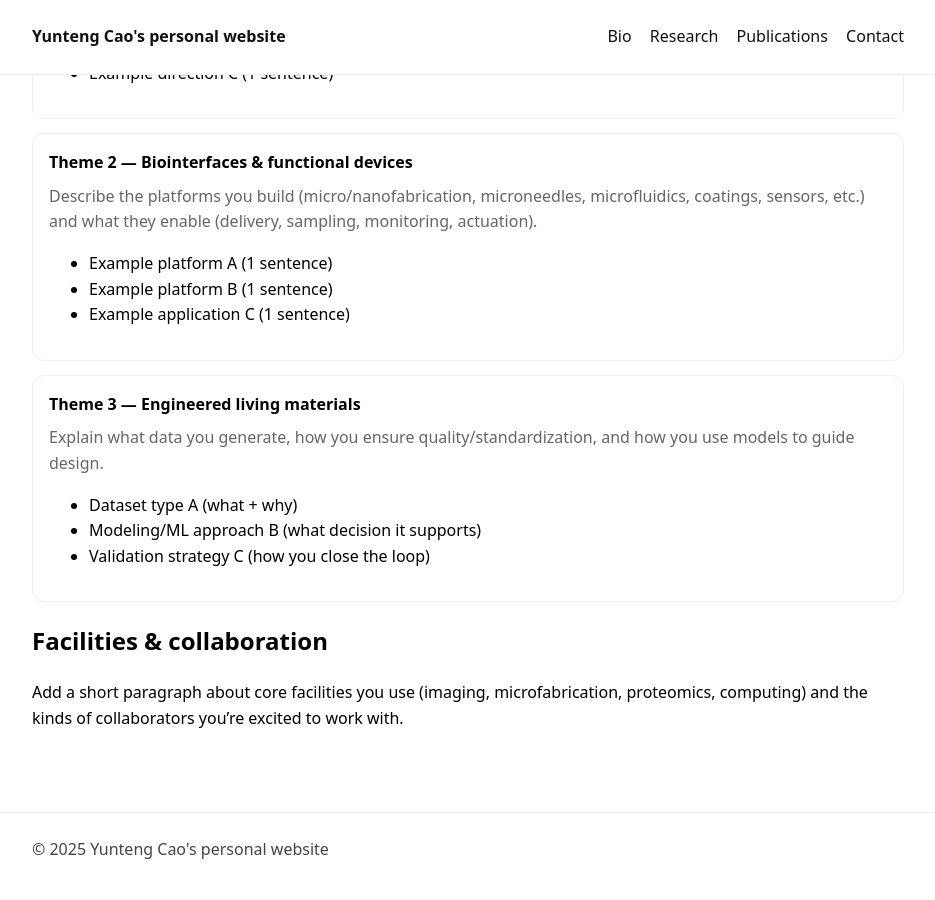
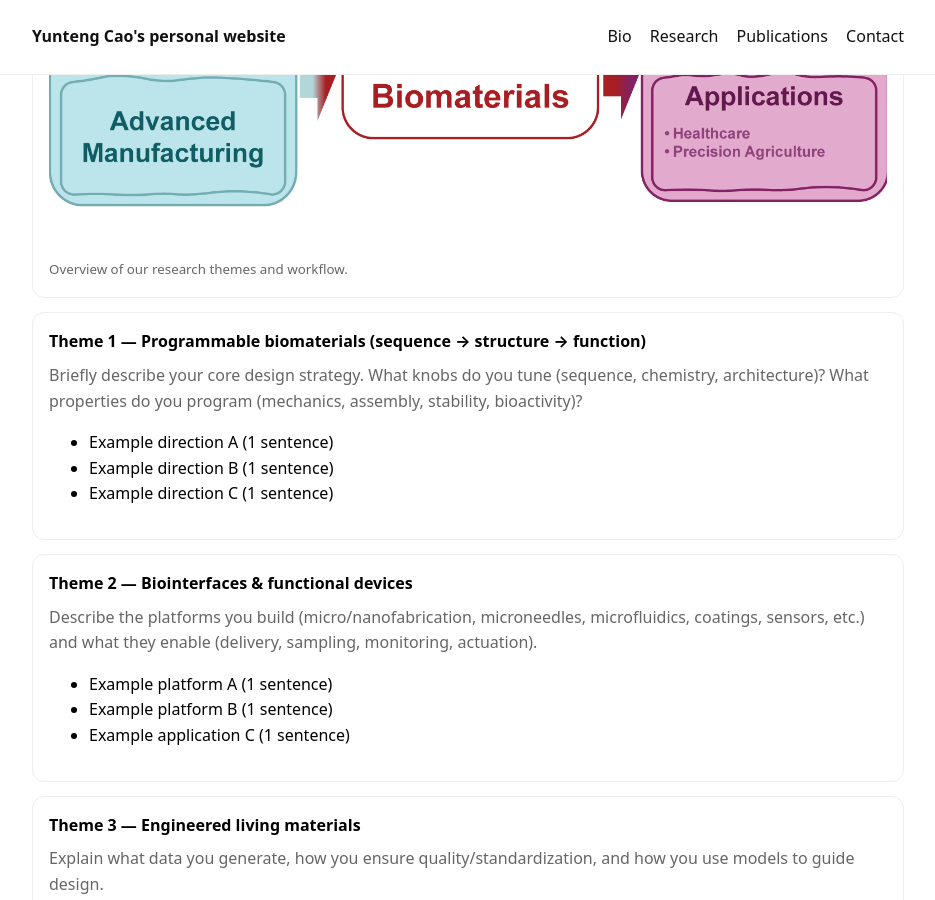
Before and after one commit to Yunteng-Cao/yunteng-cao.github.io, a Jekyll site: the page built from research/index.md, in a window 1280 px wide and 900 px high, scrolled down 404 px. Shown: the whole window, without its empty margins (172-1107 px from the left). Built offline with Jekyll 4.4.1, drawn with Linux system fonts in a browser that asks for light colours.

Commit message:
Update index.md

```diff
--- a/research/index.md
+++ b/research/index.md
@@ -5,6 +5,14 @@ title: Research
 
 We engineer programmable biomaterials for biointerfaces by integrating **biomanufacturing**, **proteins/biomaterials engineering**, and **micro/nanoscale fabrication**. Our work aims to uncover **design rules** that connect molecular composition to multiscale function, enabling new capabilities in healthcare and sustainable systems.
 
+<div class="card" style="margin-top:18px;">
+  <img
+    src="{{ site.baseurl }}/assets/img/Research_overview.png"
+    alt="Research Overview"
+    style="width:100%; display:block; border-radius:12px;"
+  />
+  <p class="muted" style="margin:10px 0 0 0;"><small>Overview of our research themes and workflow.</small></p>
+</div>
 
 <div class="card">
   <strong>Theme 1 — Programmable biomaterials (sequence → structure → function)</strong>
```
